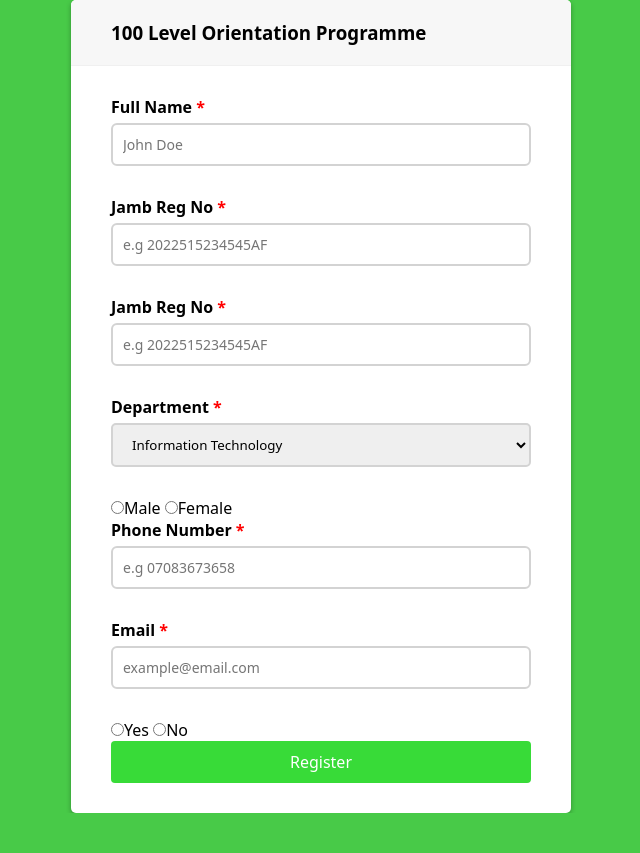
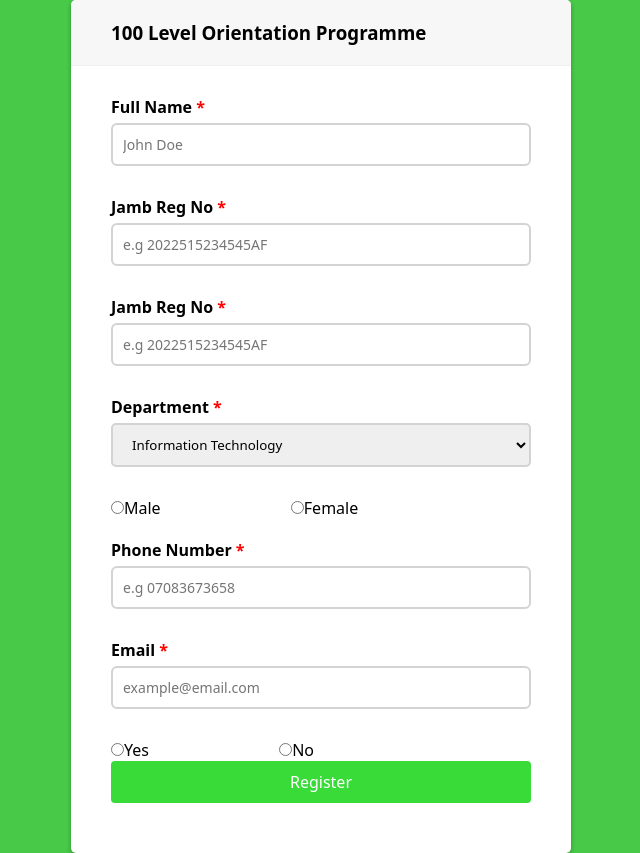
Before and after one commit to Codebox124/Uniosun-Orientation-Registration, a website: page form/index.html in a window 1280 px wide. Shown: the whole page, without its empty margins (319-959 px from the left). Before the commit the page ends 813 px from the top, so only its background shows below. Drawn offline with Linux system fonts and the light colour scheme.

Commit message:
modified files

```diff
--- a/form/index.html
+++ b/form/index.html
@@ -72,7 +72,7 @@
         <small>Error</small>
       </div>
 <div class="radio-control skill">
-  <input type="radio" name="skills" id="yes"><span>Yes</span>
+  <div><input type="radio" name="skills" id="yes"><span>Yes</span>
   <input type="radio" name="skills" id="no"><span>No</span>
 </div>
 
--- a/form/style.css
+++ b/form/style.css
@@ -133,3 +133,11 @@ input{
   width: 100%;
   border: 2px solid var(--primary);
 }
+.radio-control{
+  width: 100%;
+  margin-bottom: 20px;
+
+}
+#no, #female{
+  margin-left: 30%;
+}
```
